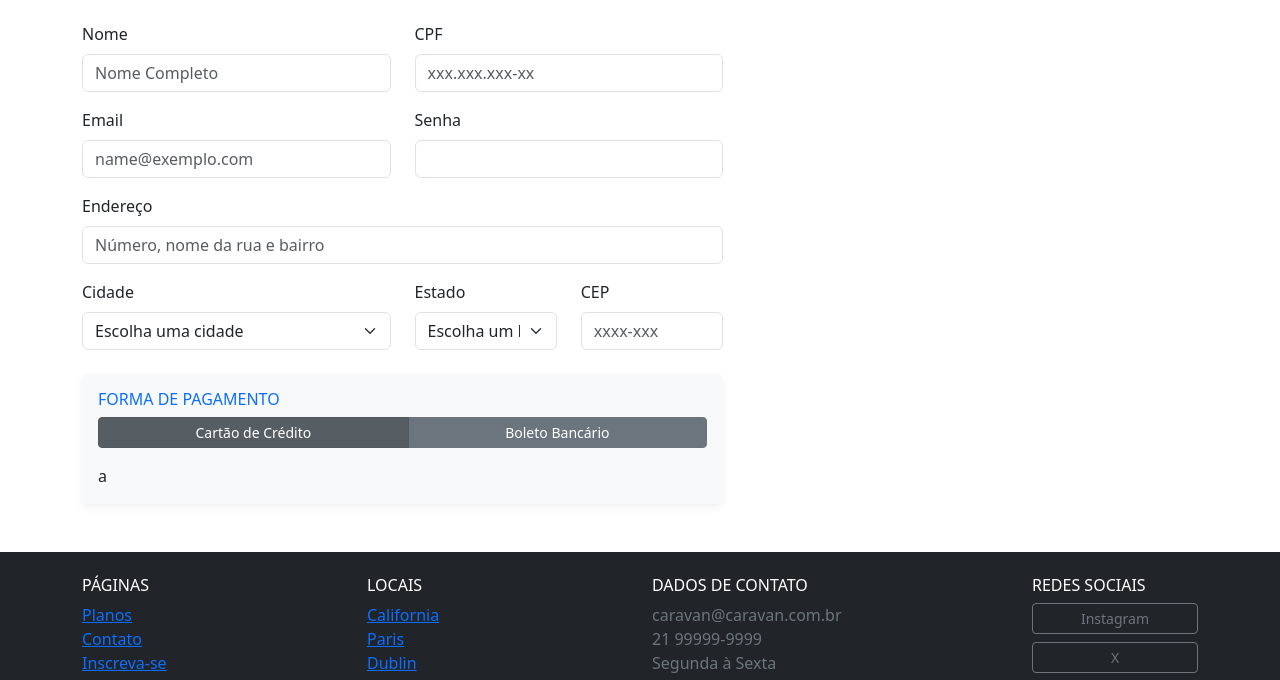
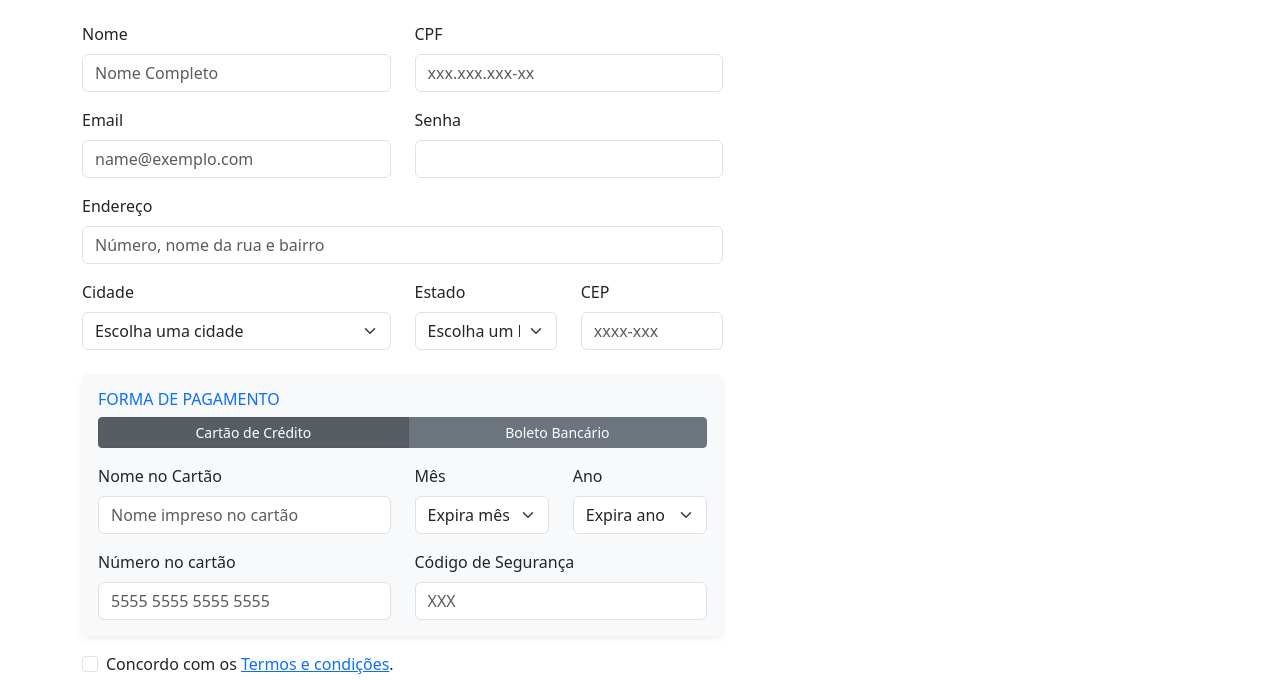
Before and after one commit to guioliveirx/caravan-bootstrap, a plain HTML site: page pages/inscricao.html in a window 1280 px wide. Shown: the part 238-918 px from the top of the page. Drawn offline with Linux system fonts and the light colour scheme.

Commit message:
feat: create paymant form

```diff
--- a/pages/inscricao.html
+++ b/pages/inscricao.html
@@ -162,8 +162,8 @@
                             <input type="text" class="form-control" name="icep" id="input-cep" placeholder="xxxx-xxx">
                         </div>
                     </form>
-                    <form action="">
-                        <div class="bg-light rounded box-shadow p-3 mt-4">
+                    <!-- Formas de Pagamento -->
+                    <div class="bg-light rounded box-shadow p-3 mt-4 mb-3">
                         <h2 class="h6 text-primary text-uppercase">
                             Forma de Pagamento
                         </h2>
@@ -175,13 +175,76 @@
                         </nav>
                         <!-- Conteudos dos Botões de Pagamento -->
                         <div class="tab-content" id="pagamento-conteudo">
-                                <div class="tab-pane fade show active" id="pagamento-credito" role="tabpanel" aria-labelledby="pagamento-credito-tab" tabindex="0">a</div>
+                            <!-- Cartão de Crédito -->
+                            <div class="tab-pane fade show active" id="pagamento-credito" role="tabpanel" aria-labelledby="pagamento-credito-tab" tabindex="0">
+                                <form class="row row-gap-3">
+                                    <!-- Nome no Cartão -->
+                                    <div class="col-sm-6">
+                                        <label for="input-nome-cartao" class="form-label">Nome no Cartão</label>
+                                        <input type="text" class="form-control" name="inomecartao" id="input-nome-cartao" placeholder="Nome impreso no cartão">
+                                    </div>
+                                    <!-- Mês de Validade -->
+                                    <div class="col-md-3 col-6">
+                                        <label for="input-validade-mes" class="form-label">Mês</label>
+                                        <select name="ivalidadeMes" id="input-validade-mes" class="form-select" aria-label="Opção de cidades">
+                                            <option selected disabled>Expira mês ...</option>
+                                            <option value="janeiro">Janeiro</option>
+                                            <option value="fevereiro">Fevereiro</option>
+                                            <option value="marco">Março</option>
+                                            <option value="abril">Abril</option>
+                                            <option value="maio">Maio</option>
+                                            <option value="junho">Junho</option>
+                                            <option value="julho">Julho</option>
+                                            <option value="agosto">Agosto</option>
+                                            <option value="setembro">Setembro</option>
+                                            <option value="outubro">Outubro</option>
+                                            <option value="novembro">Novembro</option>
+                                            <option value="dezembro">Dezembro</option>
+                                        </select>
+                                    </div>
+                                    <!-- Ano de Validade -->
+                                    <div class="col-md-3 col-6">
+                                        <label for="input-validade-ano" class="form-label">Ano</label>
+                                        <select name="ivalidadeAno" id="input-validade-ano" class="form-select" aria-label="Opção de anos de validade">
+                                            <option selected disabled>Expira ano ...</option>
+                                            <option value="janeiro">2025</option>
+                                            <option value="fevereiro">2026</option>
+                                            <option value="marco">2027</option>
+                                            <option value="abril">2028</option>
+                                            <option value="maio">2029</option>
+                                            <option value="junho">2030</option>
+                                            <option value="julho">2031</option>
+                                            <option value="agosto">2032</option>
+                                            <option value="setembro">2033</option>
+                                            <option value="outubro">2034</option>
+                                            <option value="novembro">2035</option>
+                                            <option value="dezembro">2036</option>
+                                        </select>
+                                    </div>
+                                    <!-- Número do Cartão -->
+                                    <div class="col-sm-6">
+                                        <label for="input-numero-cartao" class="form-label">Número no cartão</label>
+                                        <input type="number" class="form-control" name="inumeroCartao" id="input-numero-cartao" placeholder="5555 5555 5555 5555">
+                                    </div>
+                                    <!-- Código de Segurança -->
+                                    <div class="col-sm-6">
+                                        <label for="input-codigo-seguranca" class="form-label">Código de Segurança</label>
+                                        <input type="number" class="form-control" name="icodigoSeguranca" id="input-codigo-seguranca" placeholder="XXX">
+                                    </div>
+                                </form>
+                            </div>
+                            <!-- Boleto Bancário -->
                             <div class="tab-pane fade" id="pagamento-boleto" role="tabpanel" aria-labelledby="forma-pagamento-boleto-tab" tabindex="0">
                                 <p class="lead"><small>Clique em contratar plano que enviaremos um boleto para o seu e-mail.</small></p>
                             </div>
                         </div>
                     </div>
-                    </form>
+                    <!-- Concordar com os Termos -->
+                    <div class="mb-3 form-check">
+                        <input type="checkbox" class="form-check-input" id="exampleCheck1">
+                        <label class="form-check-label" for="exampleCheck1">Concordo com os <a href="#">Termos e condições</a>.</label>
+                    </div>
+                    <button type="submit" class="btn btn-primary btn-lg">Contratar Plano</button>
                 </div>
             </div>
         </section>
```
Lines whose indentation alone changed are shown as unchanged.
